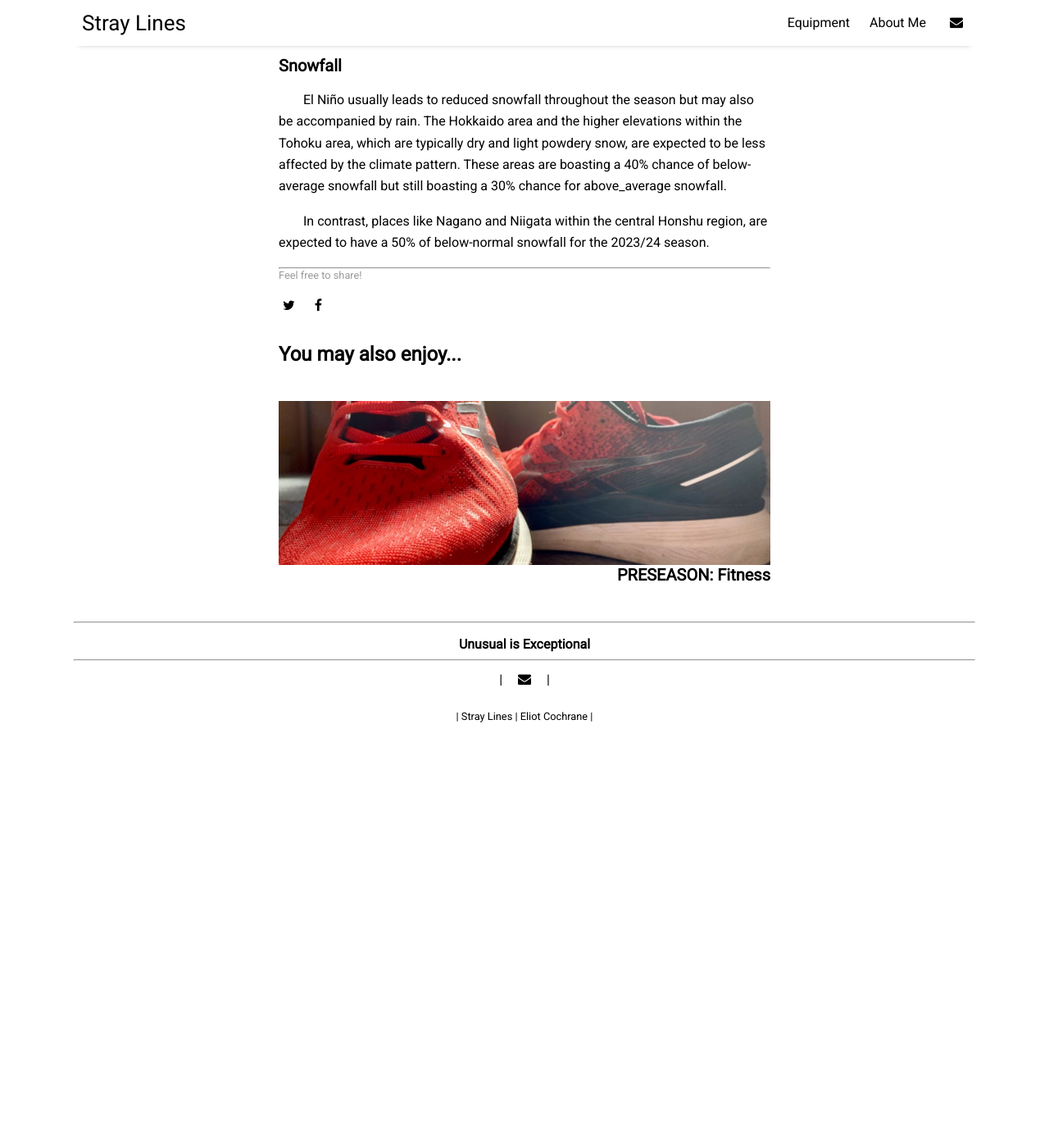
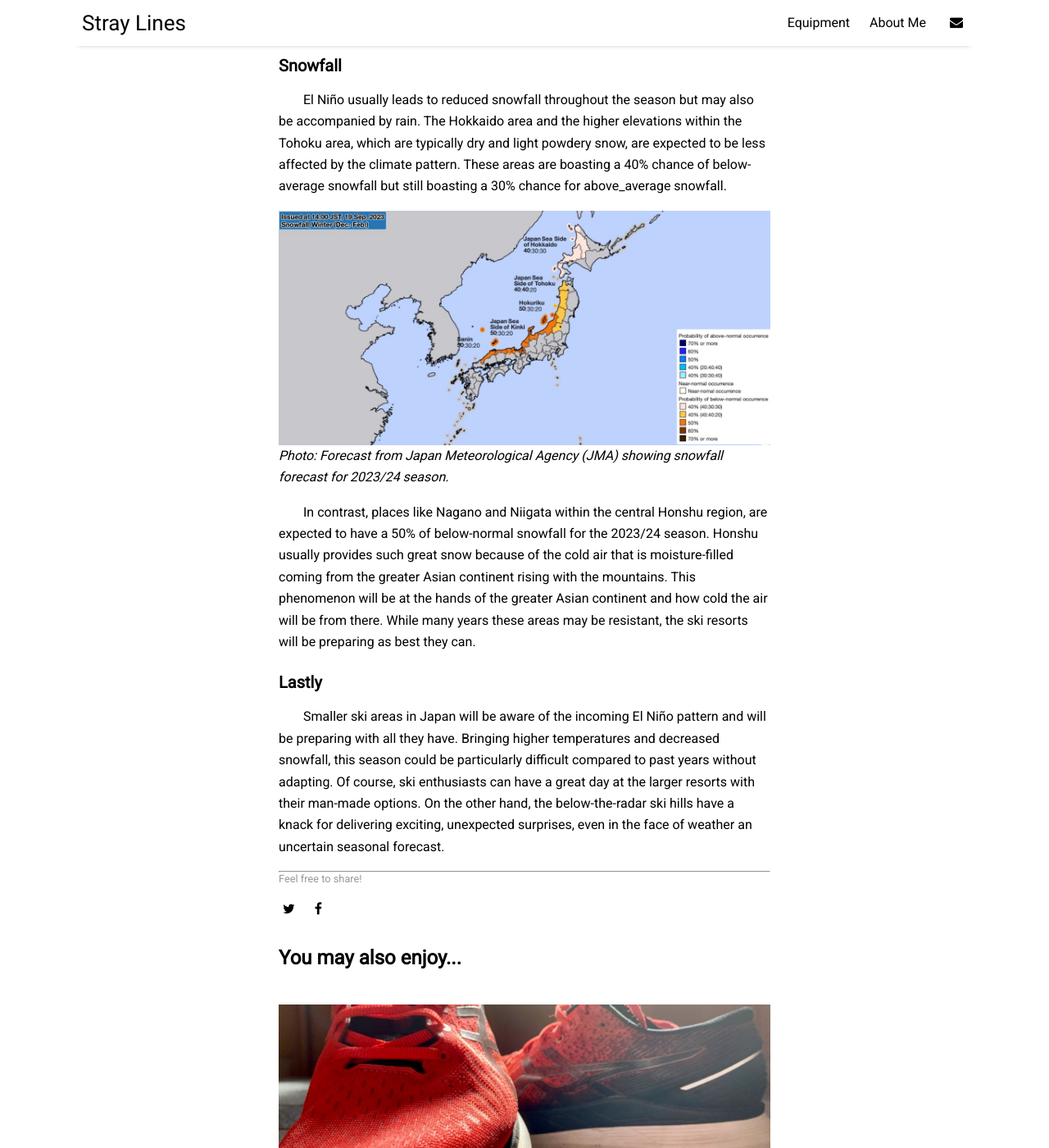
Before and after one commit to eliotcochrane/eliotcochrane.github.io, a Jekyll site: the page built from _posts/2023-10-18-season-prediction-23-24.md, in a window 1280 px wide and 1400 px high, scrolled down 1680 px. Shown: the whole window at 82% size. Built offline with Jekyll 4.4.1, drawn with Linux system fonts in a browser that asks for light colours; nearby versions of some CDN libraries; before the commit the page ends 2592 px from its top, so only the background shows below that; some of the changed text lies outside the part shown.

Commit message:
Post Forecast 23/24 Post
-Finished written content
-Renamed file for post
-Moved into "_posts" folder

```diff
--- a/wip/season-prediction-23-24.md
+++ b/_posts/2023-10-18-season-prediction-23-24.md
@@ -21,7 +21,7 @@ Often relying on natural snow cover to prepare the trails, El Niño patterns can
 The JMA has predicted an El Niño pattern for the winter of 2023/24 and with it will bring higher temperatures. ALready felt during the summer, the high temperatures gave a scorched earth feeling with temperatures averaging 1.76°C higher than normal. Forecasts from JMA expect a 90% likelihood that these above normal temperatures will continue into the winter season.
 
 ![Screenshot taken from Japan Meteorological Agency showing temperature forecast.](/assets/img/seasonal-temp-23-24.jpeg)
-*Photo: Forecast from Japan Meteorological Agency (JMA) showing temperatures 2023/24 season.*
+*Photo: Forecast from Japan Meteorological Agency (JMA) showing temperature forecast for 2023/24 season.*
 
 While the temperature changes may be less prevelant at higher altitudes, affects will be felt the whole way down. Highe temperatures don't only reduce snowfall but may increase rainfall. Leading to highly saturated snow that during cold snaps will turn into ice. Many lower altitude ski areas may feel reminiscent of east coast skiing in America.
 
@@ -29,4 +29,11 @@ While the temperature changes may be less prevelant at higher altitudes, affects
 
 El Niño usually leads to reduced snowfall throughout the season but may also be accompanied by rain. The Hokkaido area and the higher elevations within the Tohoku area, which are typically dry and light powdery snow, are expected to be less affected by the climate pattern. These areas are boasting a 40% chance of below-average snowfall but still boasting a 30% chance for above_average snowfall.
 
-In contrast, places like Nagano and Niigata within the central Honshu region, are expected to have a 50% of below-normal snowfall for the 2023/24 season.
+![Screenshot taken from Japan Meteorological Agency showing snowfall forecast.](/assets/img/seasonal-snowfall-23-24.jpeg)
+*Photo: Forecast from Japan Meteorological Agency (JMA) showing snowfall forecast for 2023/24 season.*
+
+In contrast, places like Nagano and Niigata within the central Honshu region, are expected to have a 50% of below-normal snowfall for the 2023/24 season. Honshu usually provides such great snow because of the cold air that is moisture-filled coming from the greater Asian continent rising with the mountains. This phenomenon will be at the hands of the greater Asian continent and how cold the air will be from there. While many years these areas may be resistant, the ski resorts will be preparing as best they can.
+
+### Lastly
+
+Smaller ski areas in Japan will be aware of the incoming El Niño pattern and will be preparing with all they have. Bringing higher temperatures and decreased snowfall, this season could be particularly difficult compared to past years without adapting. Of course, ski enthusiasts can have a great day at the larger resorts with their man-made options. On the other hand, the below-the-radar ski hills have a knack for delivering exciting, unexpected surprises, even in the face of weather an uncertain seasonal forecast.
```
